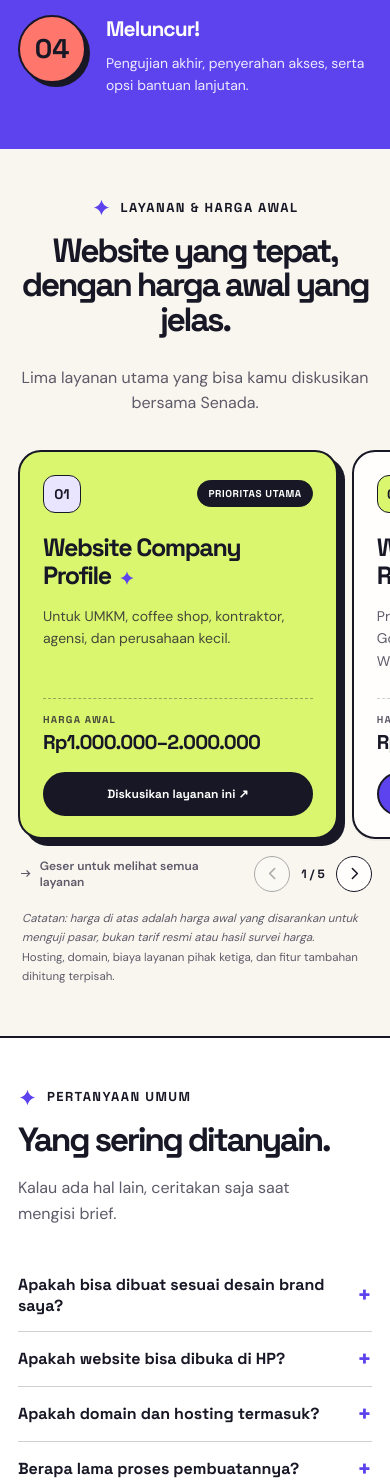
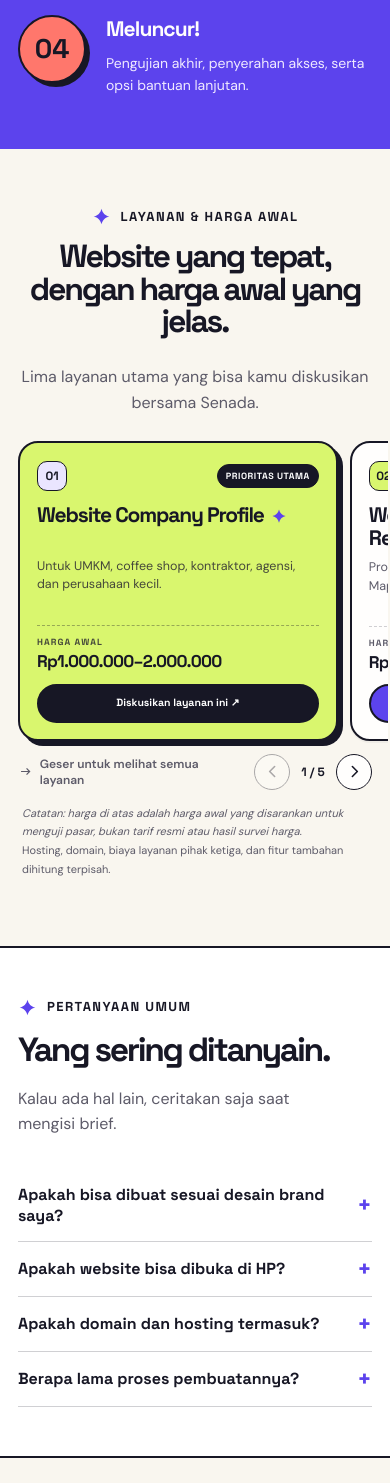
Before and after one commit to bernadusbayu148-source/senada-creatlabs, a PHP site: page / in a window 390 px wide. Shown: the part 4510-5993 px from the top of the page. Run offline with PHP 8.4, Linux system fonts and the light colour scheme.

Commit message:
style(pricing): make service cards more compact

```diff
--- a/pricing-services.css
+++ b/pricing-services.css
@@ -207,3 +207,108 @@
   #packages .service-price-card{transition:none}
   #packages .packages.service-price-grid{scroll-behavior:auto}
 }
+
+
+/* Compact refinement: keep the five service cards clear without dominating the page. */
+#packages{padding:72px 0 78px}
+#packages .packages-head{max-width:700px;margin:0 auto 28px}
+#packages .packages-head h2{font-size:clamp(2.15rem,4.2vw,3.65rem)}
+#packages .packages-head .eyebrow{margin-bottom:13px}
+#packages .packages.service-price-grid{
+  max-width:980px;
+  margin-inline:auto;
+  gap:14px;
+}
+#packages .service-price-card{
+  min-height:300px;
+  padding:18px 18px 17px;
+  border-radius:20px;
+}
+#packages .service-price-card:hover{transform:translateY(-3px)}
+#packages .service-price-top{
+  min-height:32px;
+  margin-bottom:13px;
+}
+#packages .service-index{
+  width:32px;
+  height:32px;
+  flex-basis:32px;
+  border-radius:10px;
+  font-size:12px;
+}
+#packages .service-priority{padding:5px 8px;font-size:9px}
+#packages .service-price-card h3{
+  min-height:48px;
+  margin-bottom:9px;
+  font-size:clamp(19px,1.55vw,22px);
+  line-height:1.13;
+}
+#packages .service-price-card .desc{
+  min-height:60px;
+  margin-bottom:12px;
+  font-size:13px;
+  line-height:1.52;
+}
+#packages .service-price-bottom{
+  gap:3px;
+  margin-bottom:12px;
+  padding-top:11px;
+}
+#packages .service-price-label{font-size:9px}
+#packages .service-price-value{font-size:clamp(16px,1.45vw,19px)}
+#packages .service-price-card .btn{
+  min-height:40px;
+  padding:9px 12px;
+  font-size:11px;
+}
+#packages .service-price-card.is-priority{box-shadow:5px 5px 0 var(--ink)}
+#packages .package-note{
+  max-width:790px;
+  margin-top:18px;
+  font-size:11.5px;
+}
+:root[data-theme="dark"] #packages .service-price-card.is-priority{
+  box-shadow:5px 5px 0 #090914;
+}
+@media(max-width:1050px) and (min-width:791px){
+  #packages{padding:64px 0 72px}
+  #packages .packages.service-price-grid{max-width:800px;gap:13px}
+  #packages .service-price-card{min-height:285px;padding:17px}
+  #packages .service-price-card h3{font-size:21px;min-height:47px}
+  #packages .service-price-card .desc{font-size:12.5px;min-height:57px}
+  #packages .service-price-value{font-size:18px}
+}
+@media(max-width:790px){
+  #packages{padding:58px 0 68px}
+  #packages .packages-head{margin-bottom:22px;padding-inline:2px}
+  #packages .packages-head h2{font-size:clamp(2rem,8vw,2.8rem)}
+  #packages .packages.service-price-grid{
+    max-width:none;
+    gap:12px;
+    padding:3px 16px 13px;
+    margin-inline:-16px;
+    scroll-padding-inline:16px;
+  }
+  #packages .service-price-card,
+  #packages .service-price-card:nth-child(4),
+  #packages .service-price-card:nth-child(5){
+    flex:0 0 min(84vw,330px);
+    min-height:300px;
+    padding:18px 17px 16px;
+  }
+  #packages .service-price-top{min-height:30px;margin-bottom:12px}
+  #packages .service-index{width:30px;height:30px;flex-basis:30px}
+  #packages .service-price-card h3{min-height:46px;font-size:21px;margin-bottom:8px}
+  #packages .service-price-card .desc{min-height:58px;font-size:12.5px;line-height:1.5;margin-bottom:10px}
+  #packages .service-price-bottom{padding-top:10px;margin-bottom:10px}
+  #packages .service-price-value{font-size:17px}
+  #packages .service-price-card .btn{min-height:39px;padding:9px 10px;font-size:10.5px}
+  #packages .package-note{margin-top:14px;font-size:11px}
+}
+@media(max-width:380px){
+  #packages .service-price-card,
+  #packages .service-price-card:nth-child(4),
+  #packages .service-price-card:nth-child(5){flex-basis:86vw;min-height:295px}
+  #packages .service-price-card{padding:17px 15px 15px}
+  #packages .service-price-card h3{font-size:20px}
+}
```
